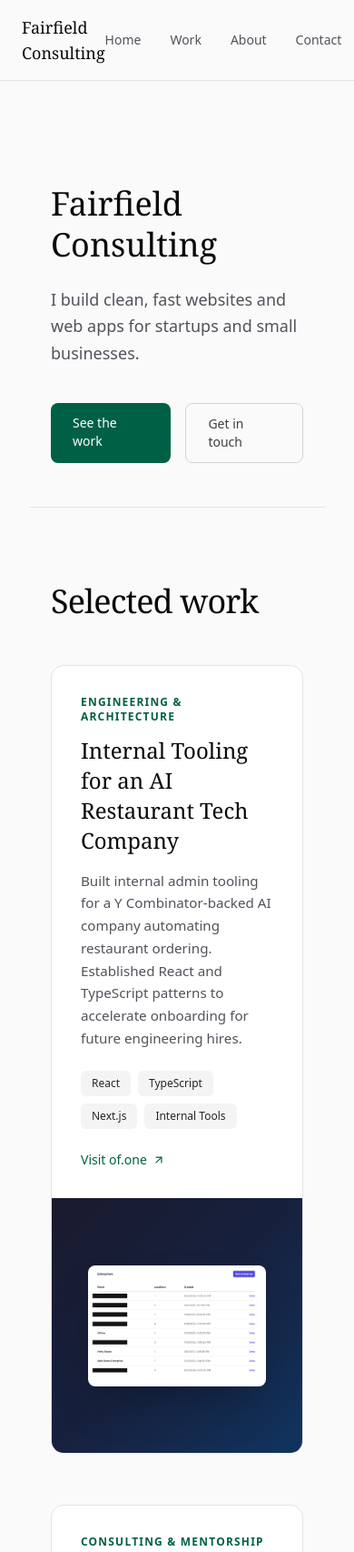
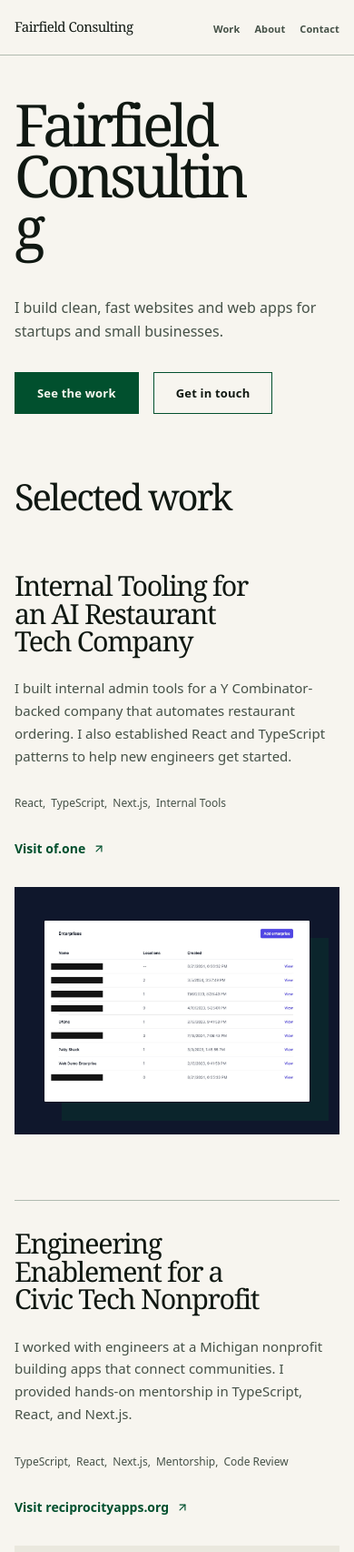
Before and after one commit to fairfield-consulting/site, an Astro site: page / in a window 390 px wide. Shown: the top 1706 px of the page at 91% size. Built offline with nearby package versions, Linux system fonts and the light colour scheme; Astro itself is replaced by a stand-in of ours; a web font is replaced by a local one.

Commit message:
Refine the site with the balanced-grid rework (#49)
Co-authored-by: macklinu-machine[bot] <340227694+macklinu-machine[bot]@users.noreply.github.com>
Co-authored-by: Mackie Underdown <macklinu@users.noreply.github.com>

```diff
--- a/src/Layout.astro
+++ b/src/Layout.astro
@@ -6,7 +6,10 @@ import "~/global.css";
 const includeAnalytics = import.meta.env.PROD;
 ---
 
-<html class="scroll-smooth" lang="en">
+<html
+  class="scroll-smooth overflow-x-clip scroll-pt-28 bg-site"
+  lang="en"
+>
   <head>
     <meta charset="utf-8" />
     <link rel="icon" type="image/svg+xml" href="/favicon.svg" />
@@ -27,42 +30,44 @@ const includeAnalytics = import.meta.env.PROD;
       content="I build clean, fast websites and web apps for startups and small businesses."
     />
   </head>
-  <body class="bg-zinc-50 font-sans dark:bg-zinc-950">
+  <body
+    class="min-w-80 overflow-x-clip bg-site font-site text-body leading-[1.55] text-site-ink [text-rendering:optimizeLegibility]"
+  >
     <nav
-      class="sticky top-0 z-50 border-b border-zinc-200 bg-zinc-50/80 backdrop-blur-sm dark:border-zinc-800 dark:bg-zinc-950/80"
+      class="sticky top-0 z-10 border-b border-site-rule bg-site/95 backdrop-blur"
+      aria-label="Primary navigation"
     >
       <div
-        class="container flex items-center justify-between px-6 py-4 md:px-8"
+        class="mx-auto flex min-h-17 w-[min(calc(100%-3rem),72rem)] items-center justify-between gap-8 max-md:min-h-15 max-md:w-[min(calc(100%-2rem),72rem)] max-md:gap-4"
       >
-        <a href="/" class="font-serif text-lg text-zinc-950 dark:text-zinc-50"
+        <a
+          href="/"
+          class="whitespace-nowrap font-editorial text-lg font-[560] tracking-[-0.035em] text-site-ink no-underline focus-visible:outline-2 focus-visible:outline-site-focus focus-visible:outline-offset-4 max-md:text-[0.9375rem]"
           >Fairfield Consulting</a
         >
-        <div class="flex gap-8">
-          <a
-            href="#home"
-            class="text-sm font-medium text-zinc-600 transition-colors hover:text-zinc-900 dark:text-zinc-400 dark:hover:text-zinc-100"
-            >Home</a
-          >
-          <a
-            href="#work"
-            class="text-sm font-medium text-zinc-600 transition-colors hover:text-zinc-900 dark:text-zinc-400 dark:hover:text-zinc-100"
-            >Work</a
-          >
-          <a
-            href="#about"
-            class="text-sm font-medium text-zinc-600 transition-colors hover:text-zinc-900 dark:text-zinc-400 dark:hover:text-zinc-100"
-            >About</a
-          >
-          <a
-            href="#contact"
-            class="text-sm font-medium text-zinc-600 transition-colors hover:text-zinc-900 dark:text-zinc-400 dark:hover:text-zinc-100"
-            >Contact</a
-          >
-        </div>
+        <ul class="m-0 flex list-none items-center gap-8 p-0 max-md:gap-4">
+          {
+            [
+              ["#work", "Work"],
+              ["#about", "About"],
+              ["#contact", "Contact"],
+            ].map(([href, label]) => (
+              <li>
+                <a
+                  href={href}
+                  class="whitespace-nowrap text-xs font-[620] tracking-[0.01em] text-site-muted no-underline transition-colors hover:text-site-accent focus-visible:outline-2 focus-visible:outline-site-focus focus-visible:outline-offset-4 max-md:text-[0.6875rem]"
+                  >{label}</a
+                >
+              </li>
+            ))
+          }
+        </ul>
       </div>
     </nav>
-    <div class="p-8">
+    <main
+      class="mx-auto w-[min(calc(100%-3rem),72rem)] pb-40 max-md:w-[min(calc(100%-2rem),72rem)]"
+    >
       <slot />
-    </div>
+    </main>
   </body>
 </html>
--- a/src/components/About.astro
+++ b/src/components/About.astro
@@ -2,40 +2,41 @@
 
 ---
 
-<section id="about" class="container px-6 pt-20 pb-24 md:px-8">
+<section id="about" class="py-28 max-md:py-18">
   <h2
-    class="font-serif text-zinc-950 dark:text-zinc-50 text-4xl leading-tight tracking-tight md:text-5xl max-w-prose"
+    class="max-w-[11ch] min-w-0 m-0 wrap-anywhere font-editorial text-section text-site-ink"
   >
     About
   </h2>
-  <div class="mt-8 grid gap-12 md:grid-cols-2 md:gap-16">
+  <div
+    class="mt-18 grid grid-cols-[minmax(0,1.1fr)_minmax(14rem,0.9fr)] gap-12 md:gap-16 lg:gap-20 xl:gap-24 max-md:mt-12 max-md:grid-cols-1"
+  >
     <div
-      class="flex flex-col gap-6 text-lg leading-relaxed text-zinc-600 dark:text-zinc-400"
+      class="max-w-[37rem] text-[clamp(1.0625rem,1.3vw,1.25rem)] leading-[1.65] text-site-muted [&_p]:m-0 [&_p+p]:mt-6 [&_strong]:font-[670] [&_strong]:text-site-ink"
     >
       <p>
         I'm <a
           href="https://linkedin.com/in/macklinu"
-          class="text-zinc-900 dark:text-zinc-100 underline underline-offset-2 hover:text-emerald-800 dark:hover:text-emerald-400"
+          class="font-[640] text-site-ink decoration-site-accent decoration-1 underline underline-offset-[0.2em] focus-visible:outline-2 focus-visible:outline-site-focus focus-visible:outline-offset-4"
           >Macklin Underdown</a
         >, a Detroit-based software engineer with 12+ years of professional
         experience. In my day job, I've shipped production software at companies
-        including <strong class="text-zinc-900 dark:text-zinc-100">MLB</strong> and{" "}
-        <strong class="text-zinc-900 dark:text-zinc-100">Docusign</strong>,
-        working primarily on the frontend.
+        including <strong>MLB</strong> and{" "}
+        <strong>Docusign</strong>, working primarily on the frontend.
       </p>
       <p>
-        Fairfield Consulting is my independent consultancy. I work with startups
-        and small businesses who need fast, reliable websites and web apps built
-        right.
+        Fairfield Consulting is my independent consultancy. I build fast,
+        reliable websites and web apps for startups and small businesses.
       </p>
     </div>
-    <div>
-      <h3
-        class="text-sm font-semibold uppercase tracking-widest text-zinc-400 dark:text-zinc-500 mb-4"
-      >
+    <div class="self-start">
+      <h3 class="m-0 text-sm font-[660] tracking-[0.01em] text-site-ink">
         What I focus on
       </h3>
-      <ul class="flex flex-wrap gap-2">
+      <ul
+        role="list"
+        class="m-0 mt-6 flex flex-wrap gap-x-6 gap-y-3 p-0 text-sm text-site-muted list-none"
+      >
         {
           [
             "React",
@@ -44,11 +45,7 @@
             "Performance",
             "Accessibility",
             "Responsive Design",
-          ].map((tech) => (
-            <li class="rounded-lg border border-zinc-200 dark:border-zinc-700 bg-white dark:bg-zinc-900 px-3.5 py-2 text-sm font-medium text-zinc-700 dark:text-zinc-300">
-              {tech}
-            </li>
-          ))
+          ].map((tech) => <li>{tech}</li>)
         }
       </ul>
     </div>
--- a/src/components/Contact.astro
+++ b/src/components/Contact.astro
@@ -4,29 +4,28 @@ import Label from "~/components/Label.astro";
 import Textarea from "~/components/Textarea.astro";
 ---
 
-<section id="contact" class="container px-6 pt-20 pb-12 md:px-8 md:pt-24">
+<section id="contact" class="py-28 max-md:py-18">
+  <div
+    class="grid grid-cols-[minmax(0,1.1fr)_minmax(14rem,0.9fr)] gap-12 md:gap-16 lg:gap-20 xl:gap-24 max-md:grid-cols-1"
+  >
+    <div class="self-start">
       <h2
-    class="font-serif text-zinc-950 dark:text-zinc-50 text-4xl leading-tight tracking-tight md:text-5xl max-w-prose"
+        class="max-w-[11ch] min-w-0 m-0 wrap-anywhere font-editorial text-section text-site-ink"
       >
         Get in touch
       </h2>
-  <p
-    class="mt-5 max-w-prose-narrow text-lg leading-relaxed text-zinc-600 dark:text-zinc-400"
-  >
-    Have a project in mind? Let's talk.
+      <p class="mt-6 mb-0 max-w-92 text-body text-site-muted">
+        Tell me about your project, what you need help with, and any timeline you have in mind.
       </p>
-</section>
-
-<section class="container px-6 pb-24 md:px-8">
+    </div>
     <form
-    class="max-w-prose text-zinc-800 dark:text-zinc-200"
+      class="grid gap-8"
       name="contact"
       method="POST"
       action="https://formspree.io/f/xwvnljja"
     >
       <input type="hidden" name="form-name" value="contact" />
-    <div class="flex flex-col gap-4">
-      <Label class="flex flex-col gap-2 text-lg" for="name">
+      <Label for="name">
         Name
         <Input
           type="text"
@@ -37,7 +36,7 @@ import Textarea from "~/components/Textarea.astro";
           placeholder="Your name"
         />
       </Label>
-      <Label class="flex flex-col gap-2 text-lg" for="email">
+      <Label for="email">
         Email
         <Input
           type="email"
@@ -48,7 +47,7 @@ import Textarea from "~/components/Textarea.astro";
           placeholder="your@email.com"
         />
       </Label>
-      <Label class="flex flex-col gap-2 text-lg" for="message">
+      <Label for="message">
         Message
         <Textarea
           id="message"
@@ -58,14 +57,12 @@ import Textarea from "~/components/Textarea.astro";
           rows="4"
         />
       </Label>
-      <div class="mt-8">
       <button
         type="submit"
-          class="inline-block rounded-lg bg-emerald-800 px-8 py-3.5 text-sm font-medium text-white transition-colors hover:bg-emerald-900"
+        class="mt-4 inline-flex min-h-11.5 cursor-pointer items-center justify-center justify-self-start border border-site-accent bg-site-accent px-6 py-3 text-[0.8125rem] leading-none font-[680] tracking-[0.015em] whitespace-nowrap text-site-accent-ink transition-colors hover:bg-site-accent-strong focus-visible:outline-2 focus-visible:outline-site-focus focus-visible:outline-offset-4 disabled:cursor-not-allowed disabled:border-site-rule disabled:bg-site-alt disabled:text-site-muted disabled:opacity-55"
       >
         Send message
       </button>
+    </form>
   </div>
-    </div>
-  </form>
 </section>
--- a/src/components/Divider.astro
+++ /dev/null
@@ -1 +0,0 @@
-<hr class="container border-zinc-200 dark:border-zinc-800" />
--- a/src/components/Hero.astro
+++ b/src/components/Hero.astro
@@ -2,29 +2,32 @@
 
 ---
 
-<section id="home" class="container px-6 pt-20 pb-12 md:px-8 md:pt-32">
+<section
+  id="home"
+  class="grid items-start gap-12 py-12 md:grid-cols-[minmax(0,1.75fr)_minmax(15rem,0.75fr)] lg:gap-16 xl:gap-20"
+>
   <h1
-    class="font-serif text-4xl leading-tight font-medium text-zinc-950 md:text-6xl dark:text-zinc-50 max-w-prose-wide"
+    class="max-w-[7.5ch] min-w-0 m-0 wrap-anywhere font-editorial text-display text-site-ink"
   >
     Fairfield Consulting
   </h1>
-  <p
-    class="mt-6 max-w-prose-narrow text-lg leading-relaxed text-zinc-600 dark:text-zinc-400"
-  >
+  <div class="mt-3 max-w-88 max-md:mt-0">
+    <p class="m-0 text-base leading-[1.6] text-site-muted">
       I build clean, fast websites and web apps for startups and small businesses.
     </p>
-  <div class="mt-10 flex gap-4">
+    <div class="mt-8 flex flex-wrap gap-4">
       <a
         href="#work"
-      class="inline-block rounded-lg bg-emerald-800 px-6 py-3 text-sm font-medium text-white transition-colors hover:bg-emerald-900"
+        class="inline-flex min-h-11.5 cursor-pointer items-center justify-center border border-site-accent bg-site-accent px-6 py-3 text-[0.8125rem] leading-none font-[680] tracking-[0.015em] whitespace-nowrap text-site-accent-ink no-underline transition-colors hover:bg-site-accent-strong focus-visible:outline-2 focus-visible:outline-site-focus focus-visible:outline-offset-4"
       >
         See the work
       </a>
       <a
         href="#contact"
-      class="inline-block rounded-lg border border-zinc-300 dark:border-zinc-700 px-6 py-3 text-sm font-medium text-zinc-700 dark:text-zinc-300 transition-colors hover:bg-zinc-100 dark:hover:bg-zinc-800"
+        class="inline-flex min-h-11.5 cursor-pointer items-center justify-center border border-site-accent bg-transparent px-6 py-3 text-[0.8125rem] leading-none font-[680] tracking-[0.015em] whitespace-nowrap text-site-ink no-underline transition-colors hover:bg-site-alt focus-visible:outline-2 focus-visible:outline-site-focus focus-visible:outline-offset-4"
       >
         Get in touch
       </a>
     </div>
+  </div>
 </section>
--- a/src/components/Input.astro
+++ b/src/components/Input.astro
@@ -8,7 +8,7 @@ const { class: className, ...props } = Astro.props;
 
 <input
   class:list={[
-    "block w-full font-normal rounded-md px-3.5 py-2 text-base text-zinc-950 outline-1 -outline-offset-1 outline-black/10 focus:outline-2 focus:-outline-offset-2 focus:outline-zinc-500 dark:text-zinc-50 dark:outline-white/10",
+    "w-full border-0 border-b border-site-rule bg-transparent py-3 text-base font-normal text-site-ink outline-none transition-colors placeholder:text-[color-mix(in_oklch,var(--color-ink-2)_70%,transparent)] hover:border-site-muted focus:border-site-accent focus-visible:outline-solid focus-visible:outline-2 focus-visible:outline-site-focus focus-visible:outline-offset-4 disabled:cursor-not-allowed disabled:border-site-rule disabled:bg-site-alt disabled:text-site-muted disabled:opacity-55",
     className,
   ]}
   {...props}
--- a/src/components/Label.astro
+++ b/src/components/Label.astro
@@ -8,7 +8,7 @@ const { class: className, ...props } = Astro.props;
 
 <label
   class:list={[
-    "block text-sm/6 font-semibold text-zinc-800 dark:text-zinc-200",
+    "grid gap-2 text-sm font-[670] text-site-ink",
     className,
   ]}
   {...props}
--- a/src/components/ProjectCard.astro
+++ b/src/components/ProjectCard.astro
@@ -1,7 +1,6 @@
 ---
 import { ArrowUpRightIcon } from "lucide-react";
 interface Props {
-  label: string;
   title: string;
   description: string;
   tags: string[];
@@ -9,73 +8,54 @@ interface Props {
   imagePosition?: "left" | "right";
 }
 
-const {
-  label,
-  title,
-  description,
-  tags,
-  link,
-  imagePosition = "right",
-} = Astro.props;
+const { title, description, tags, link, imagePosition = "right" } = Astro.props;
 ---
 
 <article
   class:list={[
-    "group grid min-h-[420px] overflow-hidden rounded-[14px] border border-zinc-200 dark:border-zinc-800 bg-white dark:bg-zinc-900",
-    "grid-cols-1 md:grid-cols-2",
+    "grid min-h-[31rem] border-b border-site-rule md:grid-cols-[minmax(0,0.92fr)_minmax(0,1.08fr)] max-md:min-h-0",
+    imagePosition === "left" &&
+      "md:grid-cols-[minmax(0,1.08fr)_minmax(0,0.92fr)]",
   ]}
 >
-  <!-- Info panel -->
   <div
     class:list={[
-      "flex flex-col justify-center p-8 md:p-11",
-      imagePosition === "left" && "md:order-2",
+      "flex flex-col items-start justify-center px-0 py-8 md:p-12 lg:px-16 lg:py-18",
+      imagePosition === "left" && "md:col-start-2",
     ]}
   >
-    <span
-      class="mb-3 text-xs font-semibold uppercase tracking-widest text-emerald-800 dark:text-emerald-500"
-    >
-      {label}
-    </span>
-
     <h3
-      class="mb-4 font-serif text-2xl leading-snug text-zinc-950 dark:text-zinc-50"
+      class="max-w-[16ch] min-w-0 m-0 wrap-anywhere font-editorial text-[clamp(1.9rem,3vw,3.25rem)] leading-none font-[480] tracking-[-0.045em] text-site-ink"
     >
       {title}
     </h3>
-
-    <p
-      class="mb-6 text-[0.95rem] leading-relaxed text-zinc-600 dark:text-zinc-400"
-    >
+    <p class="max-w-xl mt-6 mb-0 text-[0.9375rem] leading-[1.65] text-site-muted">
       {description}
     </p>
-
-    <div class="mb-6 flex flex-wrap gap-2">
+    <ul
+      class="m-0 mt-8 flex flex-wrap gap-x-1.5 gap-y-1 p-0 text-xs font-medium text-site-muted list-none"
+      aria-label="Technologies"
+    >
       {
-        tags.map((tag) => (
-          <span class="rounded-md bg-zinc-100 dark:bg-zinc-800 px-3 py-1.5 text-xs font-medium text-zinc-800 dark:text-zinc-300">
-            {tag}
-          </span>
+        tags.map((tag, index) => (
+          <li>{tag}{index < tags.length - 1 ? "," : ""}</li>
         ))
       }
-    </div>
-
+    </ul>
     <a
       href={link.href}
       target="_blank"
       rel="noopener noreferrer"
-      class="inline-flex items-center gap-1.5 text-sm font-medium text-emerald-800 dark:text-emerald-500 transition-[gap] duration-200 hover:gap-2.5"
+      class="mt-8 inline-flex items-center gap-2 whitespace-nowrap text-sm font-bold text-site-accent no-underline transition-colors hover:text-site-accent-strong focus-visible:outline-2 focus-visible:outline-site-focus focus-visible:outline-offset-4"
     >
       {link.label}
-      <ArrowUpRightIcon className="size-3.5" />
+      <ArrowUpRightIcon aria-hidden="true" className="size-3.5" />
     </a>
   </div>
-
-  <!-- Visual panel -->
   <div
     class:list={[
-      "relative min-h-[280px] overflow-hidden",
-      imagePosition === "left" && "md:order-1",
+      "relative min-h-76 overflow-hidden max-md:min-h-68 max-md:mb-18",
+      imagePosition === "left" && "md:col-start-1 md:row-start-1",
     ]}
   >
     <slot name="visual" />
--- a/src/components/Textarea.astro
+++ b/src/components/Textarea.astro
@@ -8,7 +8,7 @@ const { class: className, ...props } = Astro.props;
 
 <textarea
   class:list={[
-    "block font-normal w-full rounded-md px-3.5 py-2 text-base text-zinc-950 outline-1 -outline-offset-1 outline-black/10 focus:outline-2 focus:-outline-offset-2 focus:outline-zinc-500 dark:text-zinc-50 dark:outline-white/10",
+    "min-h-34 w-full resize-y border-0 border-b border-site-rule bg-transparent py-3 text-base font-normal text-site-ink outline-none transition-colors placeholder:text-[color-mix(in_oklch,var(--color-ink-2)_70%,transparent)] hover:border-site-muted focus:border-site-accent focus-visible:outline-solid focus-visible:outline-2 focus-visible:outline-site-focus focus-visible:outline-offset-4 disabled:cursor-not-allowed disabled:border-site-rule disabled:bg-site-alt disabled:text-site-muted disabled:opacity-55",
     className,
   ]}
   {...props}></textarea>
--- a/src/components/Work.astro
+++ b/src/components/Work.astro
@@ -2,45 +2,39 @@
 import ProjectCard from "~/components/ProjectCard.astro";
 ---
 
-<!-- Hero -->
-<section id="work" class="container px-6 pt-20 pb-12 md:px-8 md:pt-24">
+<section id="work" class="pt-8 pb-28 max-md:pt-6 max-md:pb-18">
   <h2
-    class="font-serif text-4xl leading-tight text-zinc-950 dark:text-zinc-50 tracking-tight md:text-5xl max-w-prose"
+    class="max-w-[11ch] min-w-0 m-0 wrap-anywhere font-editorial text-section text-site-ink"
   >
     Selected work
   </h2>
-</section>
-
-<!-- Projects -->
-<section class="container flex flex-col gap-14 px-6 pb-24 md:px-8">
-  <!-- OfOne -->
+  <div class="mt-18 max-md:mt-8">
     <ProjectCard
-    label="Engineering & Architecture"
       title="Internal Tooling for an AI Restaurant Tech Company"
-    description="Built internal admin tooling for a Y Combinator-backed AI company automating restaurant ordering. Established React and TypeScript patterns to accelerate onboarding for future engineering hires."
+      description="I built internal admin tools for a Y Combinator-backed company that automates restaurant ordering. I also established React and TypeScript patterns to help new engineers get started."
       tags={["React", "TypeScript", "Next.js", "Internal Tools"]}
       link={{ href: "https://of.one", label: "Visit of.one" }}
       imagePosition="right"
     >
       <div
         slot="visual"
-      class="flex h-full items-center justify-center bg-linear-to-br from-[#1a1a2e] via-[#16213e] to-[#0f3460] p-10"
+        class="flex h-full min-h-inherit items-center justify-center bg-site-image-deep p-8 md:p-10 lg:p-12 xl:p-16"
       >
-      <div class="relative overflow-hidden rounded-lg shadow-2xl">
+        <div
+          class="relative w-full [box-shadow:1.25rem_1.25rem_0_color-mix(in_oklch,var(--color-accent)_25%,transparent)]"
+        >
           <img
             src="/images/work/of-one-admin-tool.png"
             alt="Admin dashboard interface showing enterprise management"
-          class="block w-full"
+            class="block w-full rounded-xs border border-[color-mix(in_oklch,var(--color-ink)_20%,transparent)]"
           />
         </div>
       </div>
     </ProjectCard>
 
-  <!-- Reciprocity Apps -->
     <ProjectCard
-    label="Consulting & Mentorship"
       title="Engineering Enablement for a Civic Tech Nonprofit"
-    description="Partnered with the engineering team at a Michigan-based nonprofit building applications that power community connection. Provided hands-on TypeScript, React, and Next.js mentorship to help accelerate their development practices."
+      description="I worked with engineers at a Michigan nonprofit building apps that connect communities. I provided hands-on mentorship in TypeScript, React, and Next.js."
       tags={["TypeScript", "React", "Next.js", "Mentorship", "Code Review"]}
       link={{
         href: "https://reciprocityapps.org",
@@ -50,13 +44,14 @@ import ProjectCard from "~/components/ProjectCard.astro";
     >
       <div
         slot="visual"
-      class="flex h-full items-center justify-center bg-gradient-to-br from-zinc-100 to-zinc-200 dark:from-zinc-200 dark:to-zinc-300 p-10"
+        class="flex h-full min-h-inherit items-center justify-center bg-site-alt p-8 md:p-10 lg:p-12 xl:p-16"
       >
         <img
           src="/images/work/reciprocity-logo.png"
           alt="ReciprocityApps logo"
-        class="w-48 h-auto"
+          class="h-auto w-[min(12rem,66%)]"
         />
       </div>
     </ProjectCard>
+  </div>
 </section>
--- a/src/global.css
+++ b/src/global.css
@@ -1,18 +1,61 @@
 @import "tailwindcss";
 
-@utility container {
-  max-width: 1100px;
-  margin-inline: auto;
+:root {
+  --color-paper: oklch(97% 0.009 97);
+  --color-paper-2: oklch(93% 0.014 98);
+  --color-ink: oklch(20% 0.018 151);
+  --color-ink-2: oklch(42% 0.022 151);
+  --color-rule: oklch(78% 0.018 145);
+  --color-accent: oklch(38% 0.09 157);
+  --color-accent-strong: oklch(29% 0.08 157);
+  --color-accent-ink: oklch(98% 0.01 98);
+  --color-focus: var(--color-accent);
+  --color-image-deep: oklch(21% 0.044 266);
+}
+
+@media (prefers-color-scheme: dark) {
+  :root {
+    --color-paper: oklch(13% 0.012 151);
+    --color-paper-2: oklch(17% 0.014 151);
+    --color-ink: oklch(94% 0.009 97);
+    --color-ink-2: oklch(73% 0.014 144);
+    --color-rule: oklch(29% 0.018 151);
+    --color-accent: oklch(72% 0.11 157);
+    --color-accent-strong: oklch(64% 0.1 157);
+    --color-accent-ink: oklch(16% 0.018 151);
+    --color-image-deep: oklch(24% 0.049 266);
+  }
+}
+
+@theme inline {
+  --color-site: var(--color-paper);
+  --color-site-alt: var(--color-paper-2);
+  --color-site-ink: var(--color-ink);
+  --color-site-muted: var(--color-ink-2);
+  --color-site-rule: var(--color-rule);
+  --color-site-accent: var(--color-accent);
+  --color-site-accent-strong: var(--color-accent-strong);
+  --color-site-accent-ink: var(--color-accent-ink);
+  --color-site-focus: var(--color-focus);
+  --color-site-image-deep: var(--color-image-deep);
 }
 
 @theme {
-  --font-sans:
-    "DM Sans Variable", ui-sans-serif, system-ui, sans-serif, "Apple Color Emoji", "Segoe UI Emoji",
-    "Segoe UI Symbol", "Noto Color Emoji";
-  --font-serif: "Playfair Display Variable", "Georgia", Cambria, "Times New Roman", Times, serif;
+  --font-editorial: "Playfair Display Variable", Georgia, Cambria, "Times New Roman", serif;
+  --font-site: "DM Sans Variable", ui-sans-serif, system-ui, sans-serif;
 
-  /* Custom max-width values for prose content */
-  --container-prose-narrow: 540px;
-  --container-prose: 600px;
-  --container-prose-wide: 700px;
+  --text-display: clamp(4rem, 7.7vw, 7.5rem);
+  --text-display--line-height: 0.88;
+  --text-display--letter-spacing: -0.065em;
+  --text-display--font-weight: 480;
+
+  --text-section: clamp(2.5rem, 5vw, 4.75rem);
+  --text-section--line-height: 0.95;
+  --text-section--letter-spacing: -0.055em;
+  --text-section--font-weight: 480;
+
+  --text-body: 1.0625rem;
+
+  --default-transition-duration: 180ms;
+  --default-transition-timing-function: cubic-bezier(0.16, 1, 0.3, 1);
 }
--- a/src/pages/index.astro
+++ b/src/pages/index.astro
@@ -1,7 +1,6 @@
 ---
 import About from "~/components/About.astro";
 import Contact from "~/components/Contact.astro";
-import Divider from "~/components/Divider.astro";
 import Hero from "~/components/Hero.astro";
 import Work from "~/components/Work.astro";
 import Layout from "~/Layout.astro";
@@ -9,10 +8,7 @@ import Layout from "~/Layout.astro";
 
 <Layout>
   <Hero />
-  <Divider />
   <Work />
-  <Divider />
   <About />
-  <Divider />
   <Contact />
 </Layout>
```
Lines whose indentation alone changed are shown as unchanged.
